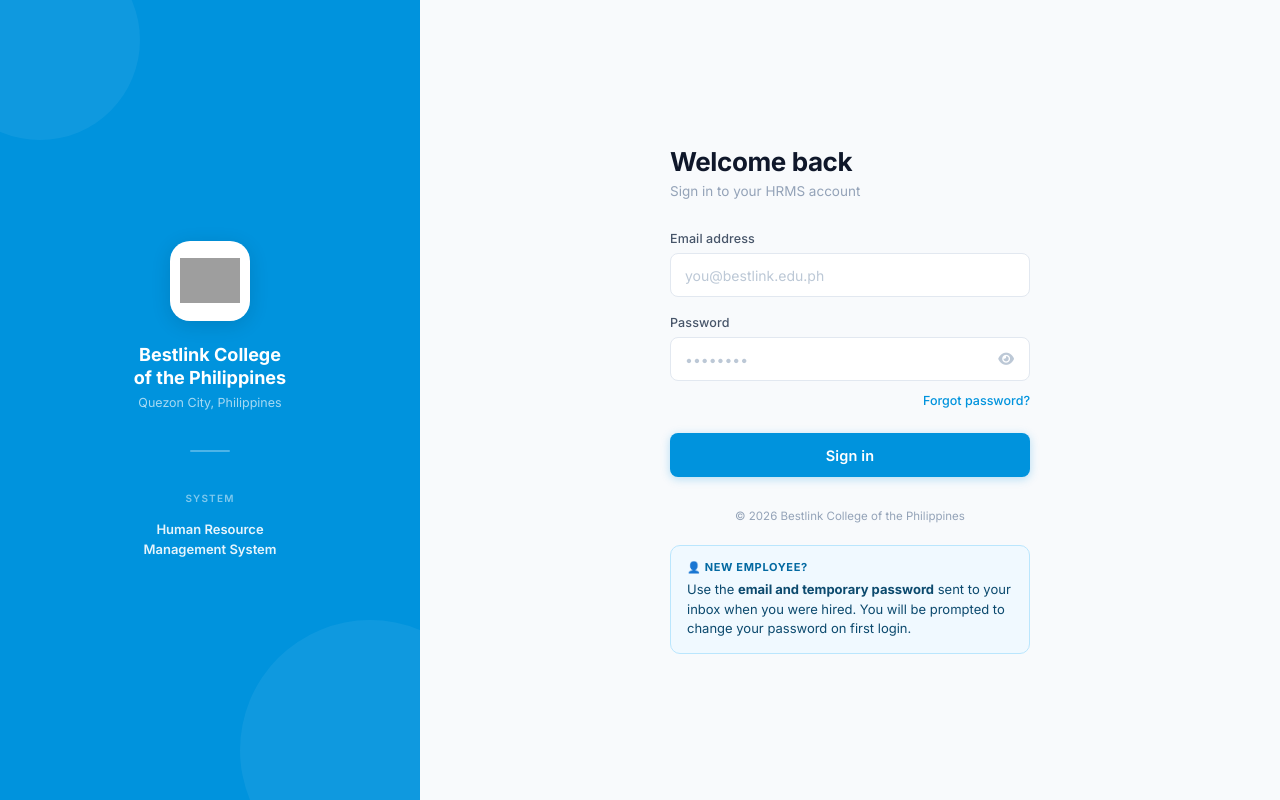
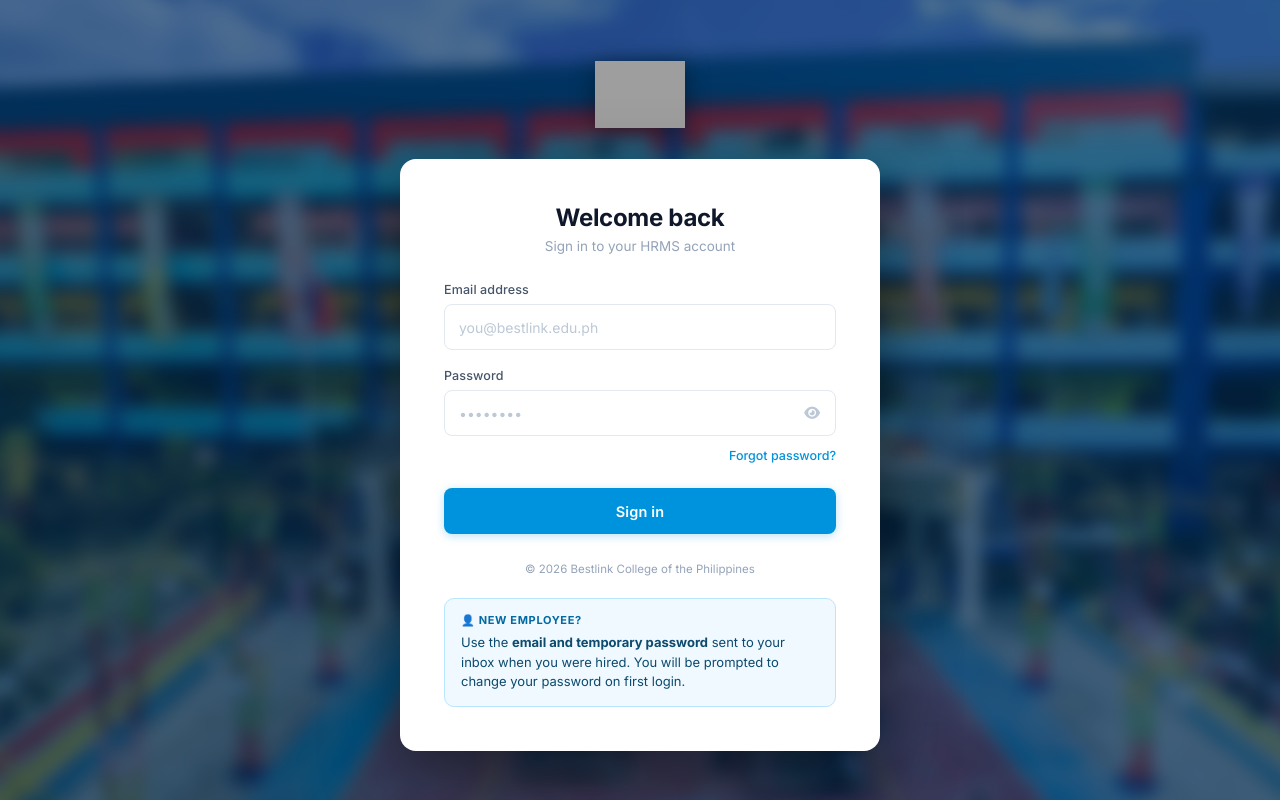
Before and after one commit to denjiro-gen/hrms, a PHP site: page /login.php in a window 1280 px wide. Run offline with PHP 8.4, Linux system fonts and the light colour scheme; grey boxes are pictures that could not be loaded.

Commit message:
Revised login
Refactor login page layout and styles, update form elements.

```diff
--- a/login.php
+++ b/login.php
@@ -18,7 +18,6 @@ if ($_SERVER['REQUEST_METHOD'] === 'POST') {
     } elseif (!loginUser($email, $password)) {
         $error = 'Incorrect email or password.';
     } else {
-        // Redirect employees to their portal, everyone else to dashboard
         $role = $_SESSION['role_slug'] ?? '';
         if ($role === 'employee') {
             header('Location: ' . BASE_URL . '/portal.php');
@@ -62,142 +61,85 @@ $timeout = !empty($_GET['timeout']);
     -webkit-font-smoothing: antialiased;
   }
 
-  /* ── LAYOUT ── */
   .page {
-    display: flex;
-    min-height: 100vh;
-  }
-
-  /* LEFT STRIP */
-  .left {
-    width: 420px;
-    flex-shrink: 0;
-    background: var(--blue);
     display: flex;
     flex-direction: column;
     align-items: center;
     justify-content: center;
-    padding: 48px 40px;
+    min-height: 100vh;
     position: relative;
-    overflow: hidden;
+    padding: 24px;
+    gap: 20px;
   }
 
-  /* wave at the bottom-right of the strip */
-  .left::after {
+  .page::before {
     content: '';
-    position: absolute;
-    right: -80px;
-    bottom: -80px;
-    width: 260px;
-    height: 260px;
-    border-radius: 50%;
-    background: rgba(255,255,255,.06);
-  }
-  .left::before {
-    content: '';
-    position: absolute;
-    left: -60px;
-    top: -60px;
-    width: 200px;
-    height: 200px;
-    border-radius: 50%;
-    background: rgba(255,255,255,.06);
+    position: fixed;
+    top: 0;
+    left: 0;
+    width: 100%;
+    height: 100%;
+    background-image: url('assets/images/bg.jpg');
+    background-size: cover;
+    background-position: center;
+    background-repeat: no-repeat;
+    filter: blur(8px) brightness(0.65);
+    transform: scale(1.05);
+    z-index: 0;
   }
 
-  .left-inner {
-    display: flex;
-    flex-direction: column;
-    align-items: center;
-    text-align: center;
-    gap: 0;
+  .page::after {
+    content: '';
+    position: fixed;
+    top: 0;
+    left: 0;
+    width: 100%;
+    height: 100%;
+    background: rgba(0, 60, 120, 0.45);
+    z-index: 0;
+    pointer-events: none;
+  }
+
+  .page-logo {
     position: relative;
     z-index: 1;
-  }
-
-  /* logo */
-  .logo-wrap {
-    width: 80px;
-    height: 80px;
-    background: #fff;
-    border-radius: 20px;
     display: flex;
     align-items: center;
     justify-content: center;
-    margin-bottom: 22px;
-    box-shadow: 0 4px 20px rgba(0,0,0,.12);
   }
-  .logo-wrap img {
-    width: 60px;
-    height: 60px;
+  .page-logo img {
+    width: 90px;
+    height: 90px;
     object-fit: contain;
-  }
-
-  .school-name {
-    font-size: 18px;
-    font-weight: 700;
-    color: #fff;
-    line-height: 1.3;
-    margin-bottom: 6px;
-  }
-  .school-sub {
-    font-size: 12.5px;
-    color: rgba(255,255,255,.65);
-    margin-bottom: 40px;
-  }
-
-  /* divider line */
-  .left-divider {
-    width: 40px;
-    height: 2px;
-    background: rgba(255,255,255,.3);
-    border-radius: 2px;
-    margin-bottom: 40px;
-  }
-
-  .system-label {
-    font-size: 10px;
-    font-weight: 600;
-    color: rgba(255,255,255,.5);
-    text-transform: uppercase;
-    letter-spacing: .12em;
-    margin-bottom: 16px;
-  }
-
-  .system-name {
-    font-size: 13px;
-    font-weight: 600;
-    color: rgba(255,255,255,.9);
-    line-height: 1.5;
-  }
-
-  /* ── RIGHT (form) ── */
-  .right {
-    flex: 1;
-    display: flex;
-    align-items: center;
-    justify-content: center;
-    padding: 48px 32px;
+    filter: drop-shadow(0 4px 12px rgba(0, 0, 0, 0.4));
   }
 
   .form-box {
+    position: relative;
+    z-index: 1;
     width: 100%;
-    max-width: 360px;
+    max-width: 480px;
+    background: #fff;
+    border-radius: 16px;
+    padding: 44px 44px;
+    box-shadow: 0 24px 70px rgba(0, 0, 0, 0.5);
   }
 
   .form-heading {
-    font-size: 26px;
+    font-size: 24px;
     font-weight: 700;
     color: var(--gray-900);
+    text-align: center;
     margin-bottom: 6px;
-    letter-spacing: -.4px;
+    letter-spacing: -.3px;
   }
   .form-sub {
     font-size: 13.5px;
     color: var(--gray-400);
-    margin-bottom: 32px;
+    text-align: center;
+    margin-bottom: 28px;
   }
 
-  /* alert */
   .alert {
     display: flex;
     align-items: center;
@@ -212,7 +154,6 @@ $timeout = !empty($_GET['timeout']);
   .alert-warning { background: #FFFBEB; color: var(--amber); border: 1px solid #FDE68A; }
   .alert i { flex-shrink: 0; }
 
-  /* field */
   .field { margin-bottom: 18px; }
   .field label {
     display: block;
@@ -225,7 +166,7 @@ $timeout = !empty($_GET['timeout']);
   .input-wrap { position: relative; }
   .field input {
     width: 100%;
-    height: 44px;
+    height: 46px;
     padding: 0 14px;
     border: 1.5px solid var(--gray-200);
     border-radius: 8px;
@@ -257,7 +198,6 @@ $timeout = !empty($_GET['timeout']);
   }
   .eye-btn:hover { color: var(--blue); }
 
-  /* forgot */
   .forgot {
     text-align: right;
     margin-top: -10px;
@@ -271,10 +211,9 @@ $timeout = !empty($_GET['timeout']);
   }
   .forgot a:hover { text-decoration: underline; }
 
-  /* submit */
   .btn-submit {
     width: 100%;
-    height: 44px;
+    height: 46px;
     background: var(--blue);
     color: #fff;
     border: none;
@@ -293,25 +232,37 @@ $timeout = !empty($_GET['timeout']);
   }
   .btn-submit:active { transform: translateY(1px); }
 
-  /* footer */
   .form-footer {
-    margin-top: 32px;
+    margin-top: 28px;
     text-align: center;
     font-size: 11.5px;
     color: var(--gray-400);
   }
 
-  /* ── RESPONSIVE ── */
-  @media (max-width: 680px) {
-    .page    { flex-direction: column; }
-    .left    { width: 100%; padding: 36px 24px; }
-    .left::after, .left::before { display: none; }
-    .left-inner { flex-direction: row; flex-wrap: wrap; justify-content: center; gap: 16px; }
-    .logo-wrap   { margin-bottom: 0; width: 56px; height: 56px; border-radius: 14px; }
-    .logo-wrap img { width: 42px; height: 42px; }
-    .school-sub  { margin-bottom: 0; }
-    .left-divider, .system-label, .system-name { display: none; }
-    .right   { padding: 36px 20px; }
+  .info-box {
+    margin-top: 22px;
+    padding: 14px 16px;
+    background: #F0F9FF;
+    border: 1.5px solid #BAE6FD;
+    border-radius: 10px;
+    text-align: left;
+  }
+  .info-box-title {
+    font-size: 11px;
+    font-weight: 700;
+    text-transform: uppercase;
+    color: #0369A1;
+    letter-spacing: 0.06em;
+    margin-bottom: 6px;
+  }
+  .info-box-text {
+    font-size: 13px;
+    color: #0C4A6E;
+    line-height: 1.5;
+  }
+
+  @media (max-width: 540px) {
+    .form-box { padding: 32px 24px; max-width: 100%; }
   }
 </style>
 </head>
@@ -319,22 +270,10 @@ $timeout = !empty($_GET['timeout']);
 
 <div class="page">
 
-  <!-- ── LEFT STRIP ── -->
-  <div class="left">
-    <div class="left-inner">
-      <div class="logo-wrap">
+  <div class="page-logo">
     <img src="https://bcp.edu.ph/logo.png" alt="BCP" onerror="this.style.display='none'">
   </div>
-      <div class="school-name">Bestlink College<br>of the Philippines</div>
-      <div class="school-sub">Quezon City, Philippines</div>
-      <div class="left-divider"></div>
-      <div class="system-label">System</div>
-      <div class="system-name">Human Resource<br>Management System</div>
-    </div>
-  </div>
 
-  <!-- ── RIGHT FORM ── -->
-  <div class="right">
   <div class="form-box">
 
     <div class="form-heading">Welcome back</div>
@@ -388,14 +327,12 @@ $timeout = !empty($_GET['timeout']);
       &copy; <?= date('Y') ?> Bestlink College of the Philippines
     </div>
 
-      <div style="margin-top:22px;padding:14px 16px;background:#F0F9FF;border:1.5px solid #BAE6FD;border-radius:10px;text-align:left;">
-        <div style="font-size:11px;font-weight:700;text-transform:uppercase;color:#0369A1;letter-spacing:0.06em;margin-bottom:6px;">👤 New Employee?</div>
-        <div style="font-size:13px;color:#0C4A6E;line-height:1.5;">Use the <strong>email and temporary password</strong> sent to your inbox when you were hired. You will be prompted to change your password on first login.</div>
+    <div class="info-box">
+      <div class="info-box-title">👤 New Employee?</div>
+      <div class="info-box-text">Use the <strong>email and temporary password</strong> sent to your inbox when you were hired. You will be prompted to change your password on first login.</div>
     </div>
 
   </div>
-  </div>
-
 </div>
 
 <script>
```
Lines whose indentation alone changed are shown as unchanged.
